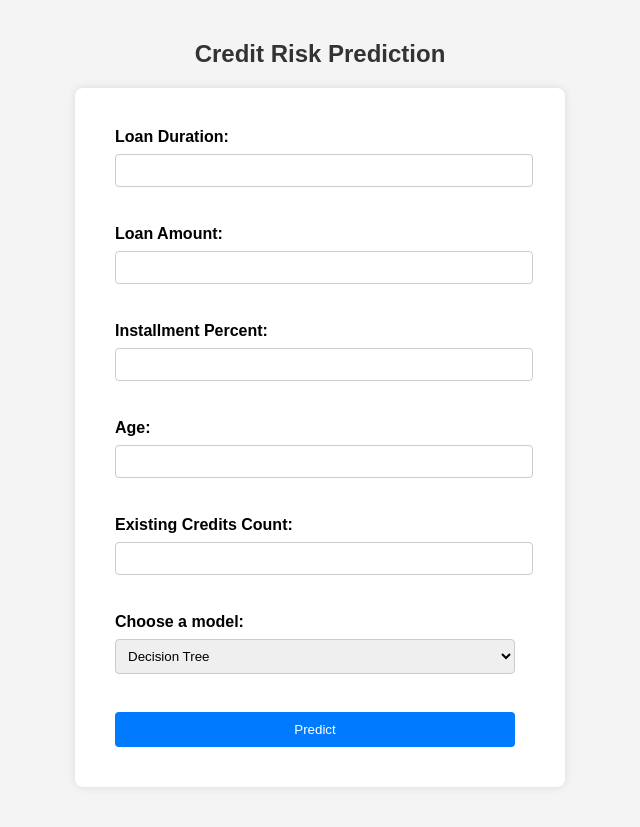
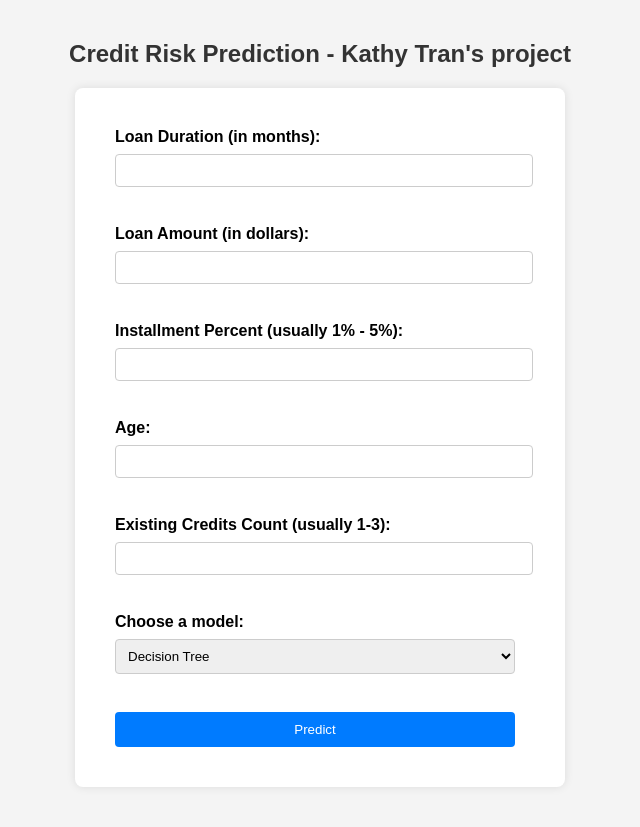
Before and after one commit to kathytran88/Credit_Risk_Analysis, a Flask app: page / in a window 1280 px wide. Shown: the whole page, without its empty margins (320-960 px from the left). Run offline with Flask 2, Linux system fonts and the light colour scheme; parts of the project's set-up code (start-up, migrations or seed data) failed here and were passed over.

Commit message:
index fixed

```diff
--- a/flask_app/templates/index.html
+++ b/flask_app/templates/index.html
@@ -56,21 +56,21 @@
     </style>
 </head>
 <body>
-    <h2>Credit Risk Prediction</h2>
+    <h2>Credit Risk Prediction - Kathy Tran's project</h2>
     <form action="/" method="post">
-        <label for="loan_duration">Loan Duration:</label>
+        <label for="loan_duration">Loan Duration (in months):</label>
         <input type="number" step="any" name="loan_duration" id="loan_duration" required><br><br>
 
-        <label for="loan_amount">Loan Amount:</label>
+        <label for="loan_amount">Loan Amount (in dollars):</label>
         <input type="number" step="any" name="loan_amount" id="loan_amount" required><br><br>
 
-        <label for="installment_percent">Installment Percent:</label>
+        <label for="installment_percent">Installment Percent (usually 1% - 5%):</label>
         <input type="number" step="any" name="installment_percent" id="installment_percent" required><br><br>
 
         <label for="age">Age:</label>
         <input type="number" step="any" name="age" id="age" required><br><br>
 
-        <label for="existing_credits_count">Existing Credits Count:</label>
+        <label for="existing_credits_count">Existing Credits Count (usually 1-3):</label>
         <input type="number" step="any" name="existing_credits_count" id="existing_credits_count" required><br><br>
 
         <label for="model_type">Choose a model:</label>
```
